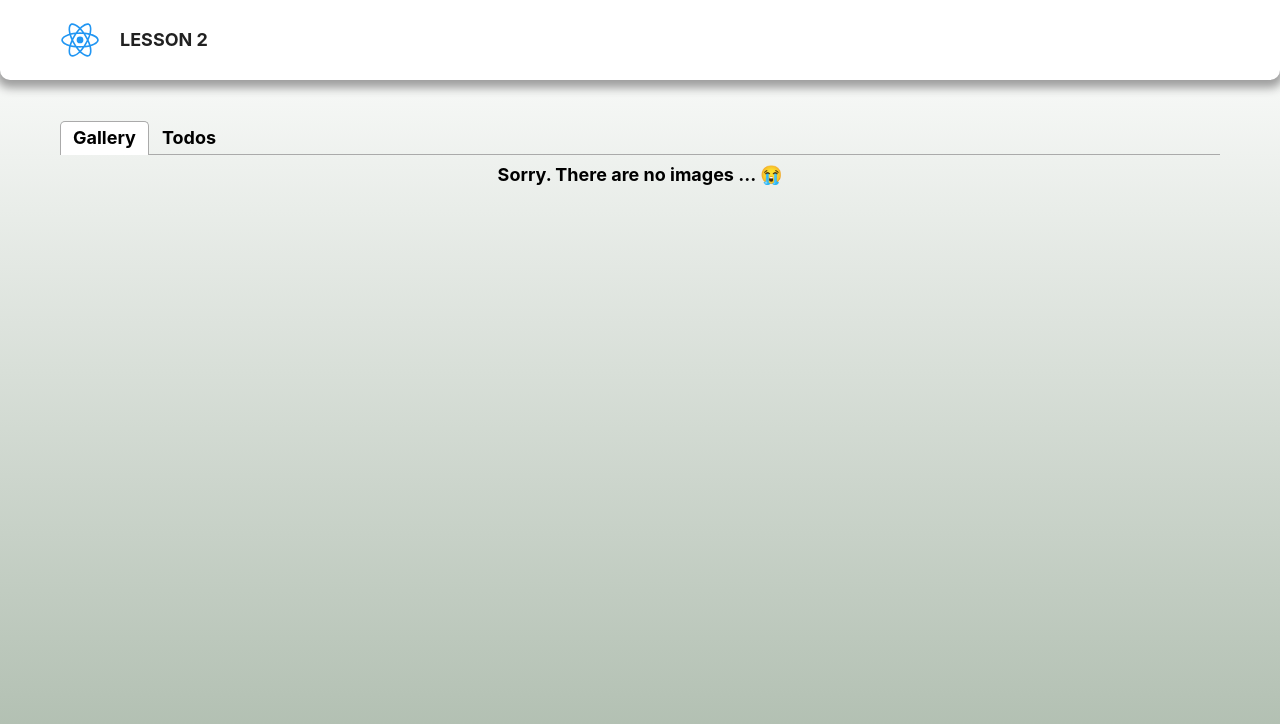
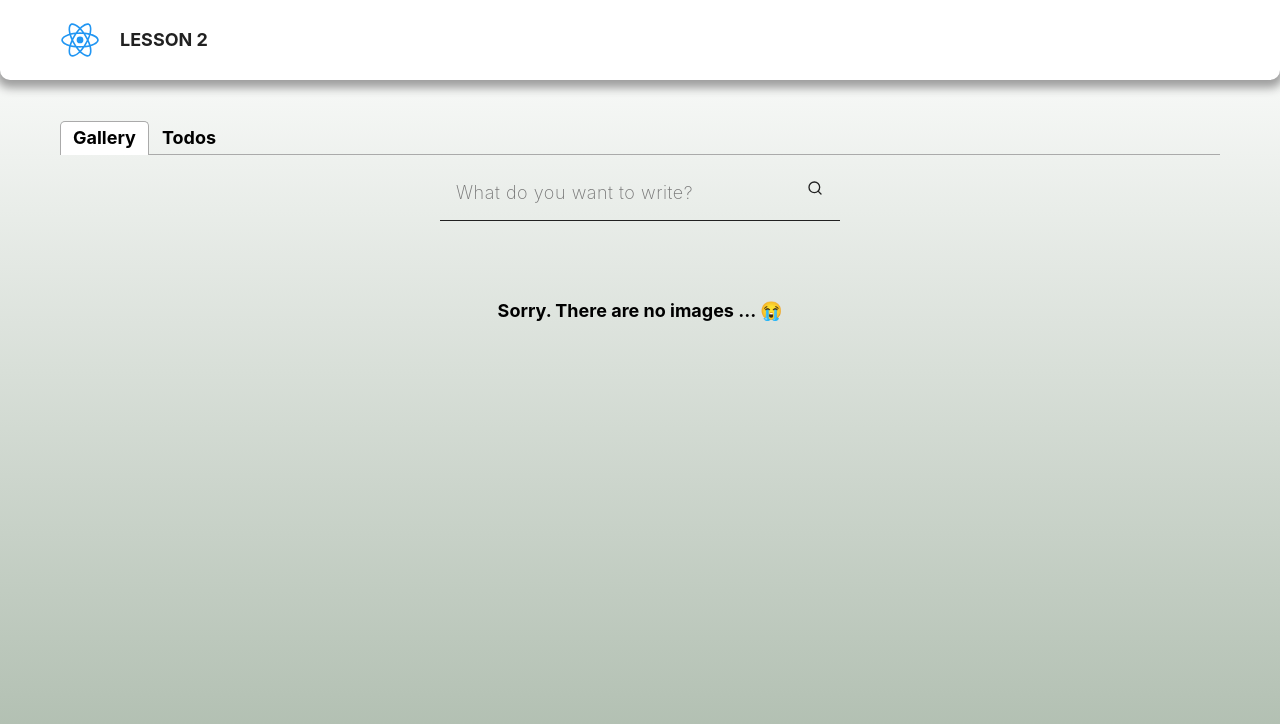
Before and after one commit to josserden/react-45-blended, a React (Create React App) app: page / in a window 1280 px wide. Shown: the top 724 px of the page. Built offline with nearby package versions, Linux system fonts and the light colour scheme.

Commit message:
feat: add load gallery

```diff
--- a/src/components/SearchForm/SearchForm.jsx
+++ b/src/components/SearchForm/SearchForm.jsx
@@ -4,7 +4,35 @@ import { FiSearch } from 'react-icons/fi';
 import { FormBtn, InputSearch, SearchFormStyled } from './SearchForm.styled';
 
 export class SearchForm extends Component {
+  state = {
+    query: '',
+  };
+
+  handleSubmit = e => {
+    e.preventDefault();
+
+    this.props.onSubmit(this.state.query);
+  };
+
+  handleInputChange = e => {
+    this.setState({ query: e.currentTarget.value });
+  };
+
   render() {
-    return <h2>SearchForm</h2>;
+    return (
+      <SearchFormStyled onSubmit={this.handleSubmit}>
+        <FormBtn type="submit">
+          <FiSearch size="16px" />
+        </FormBtn>
+        <InputSearch
+          placeholder="What do you want to write?"
+          name="search"
+          required
+          autoFocus
+          value={this.state.query}
+          onChange={this.handleInputChange}
+        />
+      </SearchFormStyled>
+    );
   }
 }
--- a/src/service/image-service.js
+++ b/src/service/image-service.js
@@ -1,6 +1,6 @@
 import axios from 'axios';
 
-const API_KEY = '563492ad6f917000010000017177ac82ad294f609aa250f88e62125c';
+const API_KEY = '563492ad6f91700001000001000a67ac4c3f4132b63f457794726003';
 axios.defaults.baseURL = 'https://api.pexels.com/v1/';
 axios.defaults.headers.common['Authorization'] = API_KEY;
 axios.defaults.params = {
@@ -8,4 +8,7 @@ axios.defaults.params = {
   per_page: 15,
 };
 
-export const getImages = (query, page) => {};
+export const getImages = async (query, page) => {
+  const {data} = await axios.get(`search?query=${query}&page=${page}`)
+  return data;
+};
--- a/src/tabs/Gallery.jsx
+++ b/src/tabs/Gallery.jsx
@@ -4,10 +4,80 @@ import * as ImageService from 'service/image-service';
 import { Button, SearchForm, Grid, GridItem, Text, CardItem } from 'components';
 
 export class Gallery extends Component {
+  state = {
+    images: [],
+    query: '',
+    page: 1,
+    isVisible: false,
+  };
+
+  componentDidMount() {
+    const { query, page } = this.state;
+    this.getPhotos(query, page);
+  }
+
+  componentDidUpdate(prevProps, prevState) {
+    const { query, page } = this.state;
+
+    if (prevState.query !== query || prevState.page !== page) {
+      this.getPhotos(query, page);
+    }
+  }
+
+  getPhotos = async (query, page) => {
+    if (!query) return;
+
+    try {
+      const data = await ImageService.getImages(query, page);
+      const limitPage =
+        data.page < Math.ceil(data.total_results / data.per_page);
+
+      this.setState(prevState => ({
+        images: [...prevState.images, ...data.photos],
+        isVisible: limitPage,
+      }));
+    } catch (error) {
+      console.log('error: ', error);
+    }
+  };
+
+  handleFormSubmit = value => {
+    this.setState({
+      query: value.trim(),
+      page: 1,
+      isVisible: false,
+      images: [],
+    });
+  };
+
+  handleLoadMore = () => {
+    this.setState(prevState => ({
+      page: prevState.page + 1,
+    }));
+  };
+
   render() {
+    const { isVisible, images } = this.state;
+    const { handleFormSubmit, handleLoadMore } = this;
+
     return (
       <>
-        <Text textAlign="center">Sorry. There are no images ... 😭</Text>
+        <SearchForm onSubmit={handleFormSubmit} />
+        {images.length === 0 && (
+          <Text textAlign="center">Sorry. There are no images ... 😭</Text>
+        )}
+        <Grid>
+          {images.map(({ id, avg_color, alt, src }) => {
+            return (
+              <GridItem key={id}>
+                <CardItem color={avg_color}>
+                  <img src={src.large} alt={alt} />
+                </CardItem>
+              </GridItem>
+            );
+          })}
+        </Grid>
+        {isVisible && <Button onClick={handleLoadMore}>Load more</Button>}
       </>
     );
   }
```
